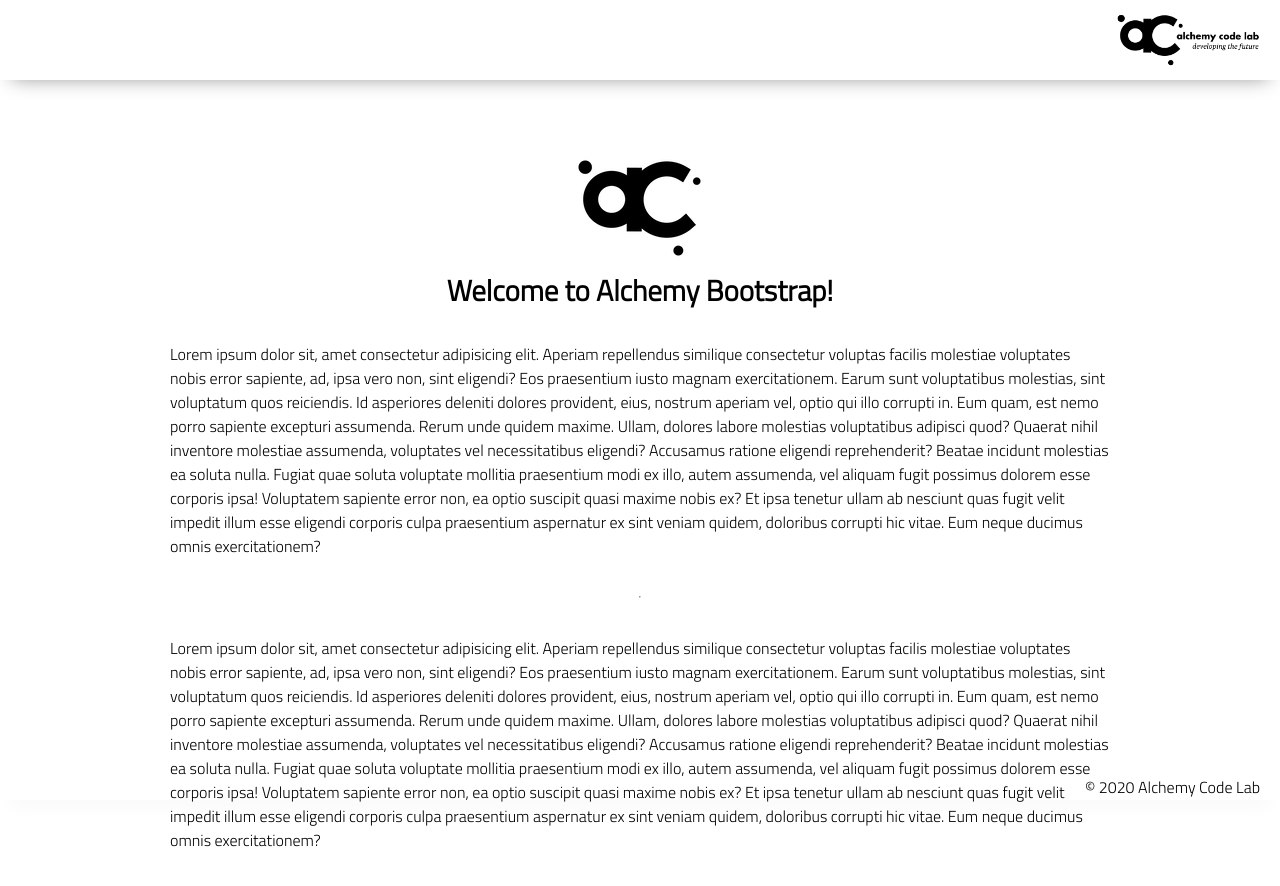
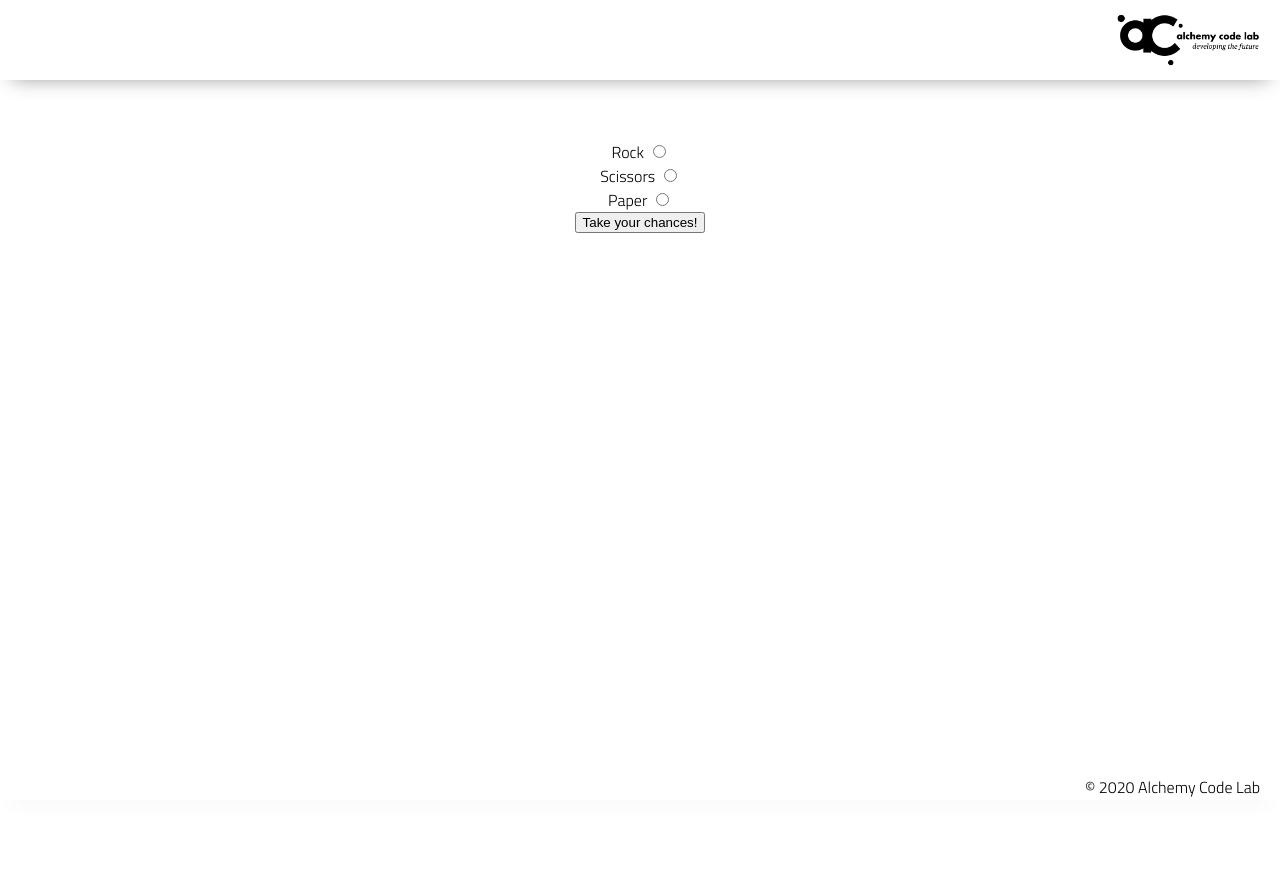
Before and after one commit to bribias/lab-03-rock-paper-scissors, a plain HTML site: page index.html in a window 1280 px wide. After the commit the page ends 800 px from the top, so only its background shows below. Drawn offline with Linux system fonts and the light colour scheme.

Commit message:
outline, HTML

```diff
--- a/index.html
+++ b/index.html
@@ -20,47 +20,24 @@
     </header>
     <main>
         <section class="main-section">
-            <img class="main-logo" src="assets/alchemy-logo.png" />
-            <h2>
-                Welcome to Alchemy Bootstrap!
-            </h2>
+            <label>
+                Rock
+                    <input name="rps" type="radio" />
+            </label>
+            <label>
+                Scissors
+                <input name="rps" type="radio" />
+            </label>
+            <label>Paper
+                    <input name="rps" type="radio" />
+            </label>
 
-            <p>
-                Lorem ipsum dolor sit, amet consectetur adipisicing elit. Aperiam repellendus similique consectetur
-                voluptas facilis molestiae voluptates nobis error sapiente, ad, ipsa vero non, sint eligendi? Eos
-                praesentium iusto magnam exercitationem.
-                Earum sunt voluptatibus molestias, sint voluptatum quos reiciendis. Id asperiores deleniti dolores
-                provident, eius, nostrum aperiam vel, optio qui illo corrupti in. Eum quam, est nemo porro sapiente
-                excepturi assumenda.
-                Rerum unde quidem maxime. Ullam, dolores labore molestias voluptatibus adipisci quod? Quaerat nihil
-                inventore molestiae assumenda, voluptates vel necessitatibus eligendi? Accusamus ratione eligendi
-                reprehenderit? Beatae incidunt molestias ea soluta nulla.
-                Fugiat quae soluta voluptate mollitia praesentium modi ex illo, autem assumenda, vel aliquam fugit
-                possimus dolorem esse corporis ipsa! Voluptatem sapiente error non, ea optio suscipit quasi maxime nobis
-                ex?
-                Et ipsa tenetur ullam ab nesciunt quas fugit velit impedit illum esse eligendi corporis culpa
-                praesentium aspernatur ex sint veniam quidem, doloribus corrupti hic vitae. Eum neque ducimus omnis
-                exercitationem?
-            </p>
-            <hr />
-            <p>
-                Lorem ipsum dolor sit, amet consectetur adipisicing elit. Aperiam repellendus similique consectetur
-                voluptas facilis molestiae voluptates nobis error sapiente, ad, ipsa vero non, sint eligendi? Eos
-                praesentium iusto magnam exercitationem.
-                Earum sunt voluptatibus molestias, sint voluptatum quos reiciendis. Id asperiores deleniti dolores
-                provident, eius, nostrum aperiam vel, optio qui illo corrupti in. Eum quam, est nemo porro sapiente
-                excepturi assumenda.
-                Rerum unde quidem maxime. Ullam, dolores labore molestias voluptatibus adipisci quod? Quaerat nihil
-                inventore molestiae assumenda, voluptates vel necessitatibus eligendi? Accusamus ratione eligendi
-                reprehenderit? Beatae incidunt molestias ea soluta nulla.
-                Fugiat quae soluta voluptate mollitia praesentium modi ex illo, autem assumenda, vel aliquam fugit
-                possimus dolorem esse corporis ipsa! Voluptatem sapiente error non, ea optio suscipit quasi maxime nobis
-                ex?
-                Et ipsa tenetur ullam ab nesciunt quas fugit velit impedit illum esse eligendi corporis culpa
-                praesentium aspernatur ex sint veniam quidem, doloribus corrupti hic vitae. Eum neque ducimus omnis
-                exercitationem?
-            </p>
-
+            <button id="guess-button">
+                Take your chances!
+            </button>
+            <div id="current-result"></div>
+            <div id="total-wins"></div>
+            <div id="total-losses"></div>
         </section>
     </main>
     <footer>
```
Also changed, not shown: 1 other file.
